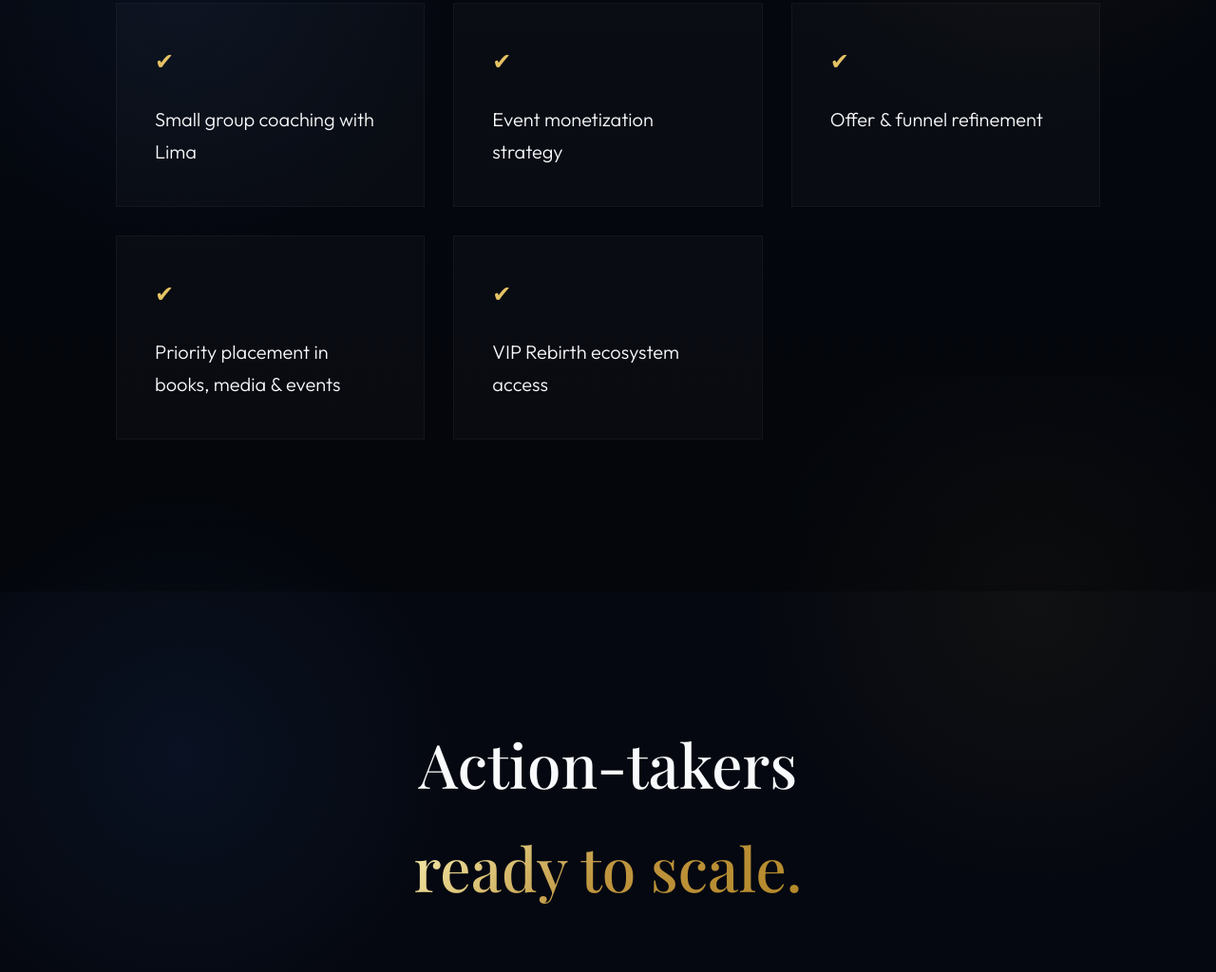
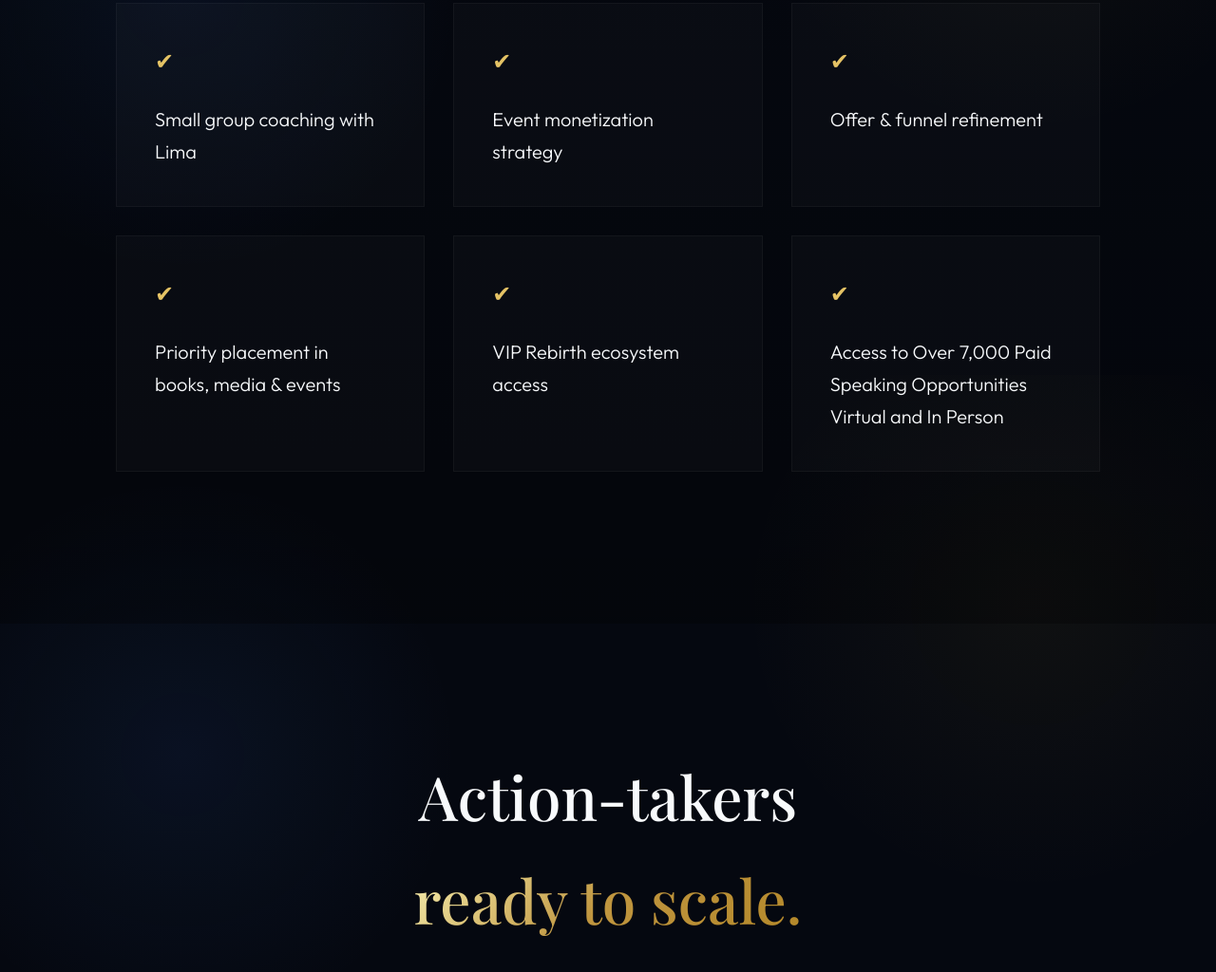
Before and after one commit to Tofunmi2003/elite-proximity-authority-circle, a website built with Vite: page index.html in a window 1280 px wide. Shown: the part 2805-3829 px from the top of the page at 95% size. Built offline with nearby package versions, Linux system fonts and the light colour scheme; a web font is replaced by a local one.

Commit message:
chore: add new benefit card to stack

```diff
--- a/index.html
+++ b/index.html
@@ -113,6 +113,10 @@
                         <span class="check">✔</span>
                         <p>VIP Rebirth ecosystem access</p>
                     </div>
+                    <div class="benefit-card">
+                        <span class="check">✔</span>
+                        <p>Access to Over 7,000 Paid Speaking Opportunities Virtual and In Person</p>
+                    </div>
                 </div>
             </div>
         </section>
```
